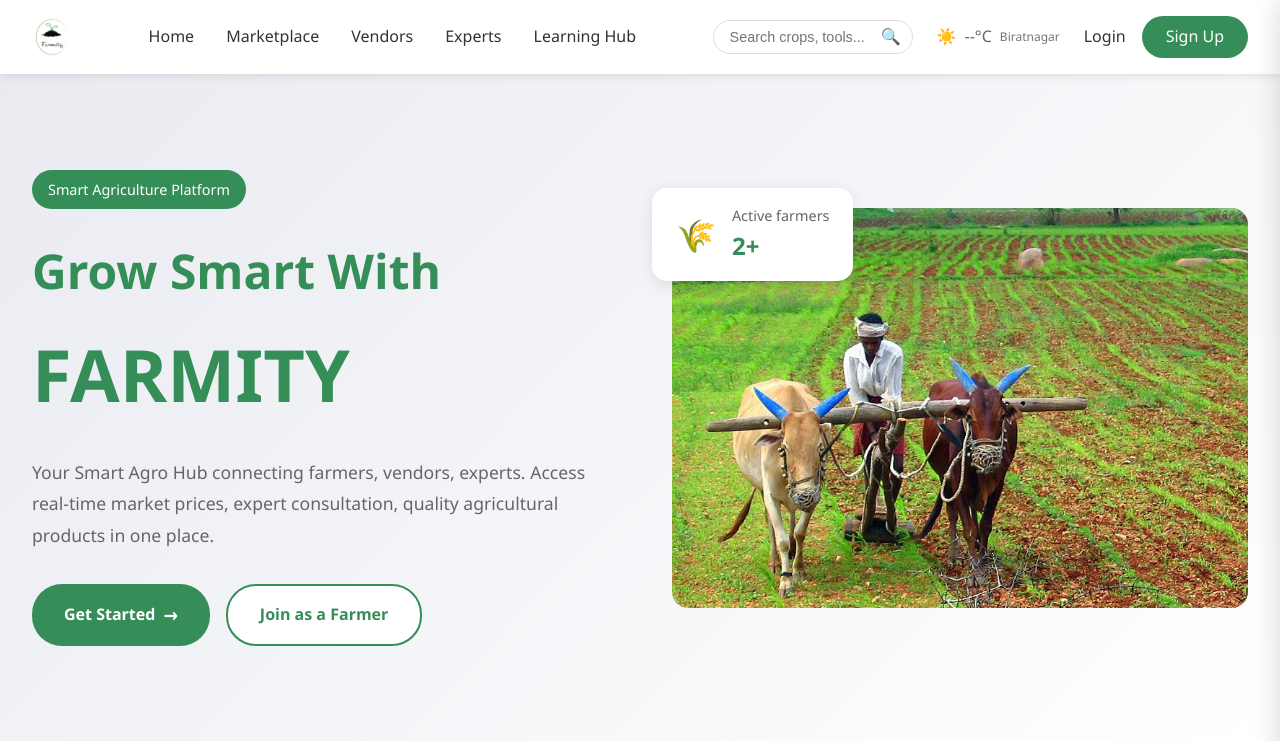
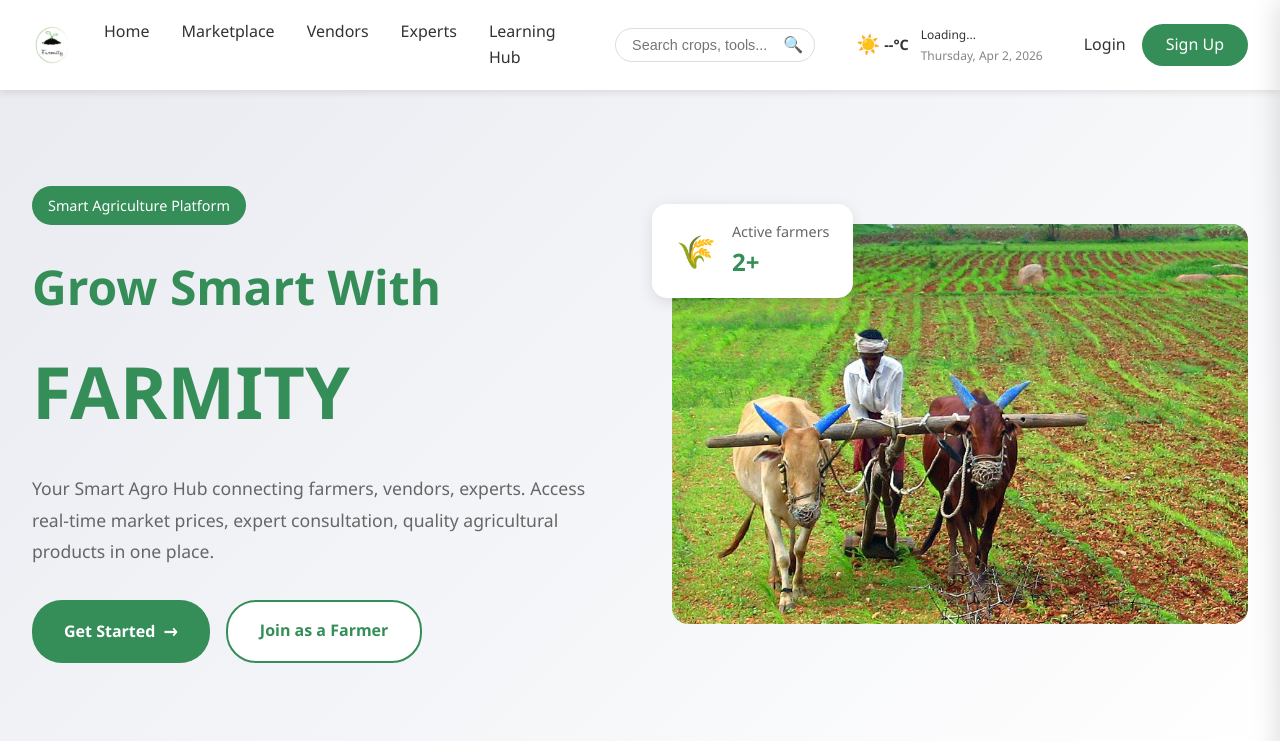
Before and after one commit to nabin134/Nabin-Regmi-Farmity, a Django app: page / in a window 1280 px wide. Shown: the top 741 px of the page. Run offline with Django 5.2, Linux system fonts and the light colour scheme; data comes from the database, SQL or seed files in the repository; both versions use the stored data as it was after the commit; data that the repository does not hold is empty.

Commit message:
adding the real time weather day and date

```diff
--- a/static/css/style.css
+++ b/static/css/style.css
@@ -252,8 +252,61 @@ body {
 .weather-info {
     display: flex;
     align-items: center;
-    gap: 0.5rem;
+    gap: 0.75rem;
+    padding: 0.5rem 1rem;
+    background: rgba(255, 255, 255, 0.1);
+    border-radius: 25px;
+    backdrop-filter: blur(10px);
+    border: 1px solid rgba(255, 255, 255, 0.2);
+    transition: all 0.3s ease;
+}
+
+.weather-info:hover {
+    background: rgba(255, 255, 255, 0.15);
+    transform: translateY(-1px);
+}
+
+.weather-main {
+    display: flex;
+    align-items: center;
+    gap: 0.25rem;
+}
+
+.weather-icon {
+    font-size: 1.2rem;
+    animation: float 3s ease-in-out infinite;
+}
+
+@keyframes float {
+    0%, 100% { transform: translateY(0px); }
+    50% { transform: translateY(-2px); }
+}
+
+#weatherTemp {
+    font-weight: 600;
+    font-size: 0.9rem;
+    color: var(--text-dark);
+}
+
+.weather-details {
+    display: flex;
+    flex-direction: column;
+    gap: 0.1rem;
+    font-size: 0.75rem;
     color: var(--text-gray);
+    min-width: 120px;
+}
+
+#weatherDesc {
+    text-transform: capitalize;
+    font-weight: 500;
+    color: var(--text-dark);
+}
+
+.current-date {
+    font-weight: 400;
+    opacity: 0.8;
+    white-space: nowrap;
 }
 
 .nav-link {
--- a/templates/landing.html
+++ b/templates/landing.html
@@ -32,9 +32,14 @@
                     <span class="search-icon">🔍</span>
                 </form>
                 <div class="weather-info" id="weatherInfo">
-                    <span class="weather-icon" id="weatherIcon">☀️</span>
-                    <span id="weatherTemp">--°C</span>
-                    <span id="weatherLocation" style="font-size:0.75rem;opacity:0.9;">Biratnagar</span>
+                    <div class="weather-main">
+                        <span class="weather-icon" id="weatherIcon">☀️</span>
+                        <span id="weatherTemp">--°C</span>
+                    </div>
+                    <div class="weather-details">
+                        <span id="weatherDesc">Loading...</span>
+                        <span id="currentDate" class="current-date">--</span>
+                    </div>
                 </div>
                 <!-- Auth buttons will be injected here by JS -->
                 <div id="authButtons" class="auth-buttons">
@@ -414,36 +419,146 @@
     <script src="/static/js/main.js"></script>
     <script>
     (function() {
-        // Real-time weather (Open-Meteo, no API key) – Kathmandu default
+        // Enhanced weather system with date and day display
         var weatherEl = document.getElementById('weatherTemp');
         var iconEl = document.getElementById('weatherIcon');
-        // Weather icon labels (ASCII-only to avoid JS parse/lint issues)
-        var codes = { 0:'SUN', 1:'PARTLY', 2:'CLOUD', 3:'OVERCAST', 45:'FOG', 48:'FOG', 51:'RAIN', 61:'RAIN', 80:'SHOWERS', 95:'STORM', 96:'STORM' };
+        var descEl = document.getElementById('weatherDesc');
+        var dateEl = document.getElementById('currentDate');
+
+        // Weather icon mapping with emojis
+        var weatherIcons = {
+            0: '☀️',   // Clear sky
+            1: '🌤️',   // Mainly clear
+            2: '⛅',   // Partly cloudy
+            3: '☁️',   // Overcast
+            45: '🌫️',  // Fog
+            48: '🌫️',  // Fog
+            51: '🌦️',  // Drizzle
+            53: '🌦️',  // Drizzle
+            55: '🌦️',  // Drizzle
+            56: '🌧️',  // Freezing drizzle
+            57: '🌧️',  // Freezing drizzle
+            61: '🌧️',  // Rain
+            63: '🌧️',  // Rain
+            65: '🌧️',  // Rain
+            66: '🌨️',  // Freezing rain
+            67: '🌨️',  // Freezing rain
+            71: '🌨️',  // Snow
+            73: '🌨️',  // Snow
+            75: '🌨️',  // Snow
+            77: '🌨️',  // Snow
+            80: '🌦️',  // Showers
+            81: '🌦️',  // Showers
+            82: '🌦️',  // Showers
+            85: '🌨️',  // Snow
+            86: '🌨️',  // Snow
+            95: '⛈️',  // Thunderstorm
+            96: '⛈️',  // Thunderstorm
+            99: '⛈️'    // Thunderstorm
+        };
+
+        // Weather descriptions
+        var weatherDescriptions = {
+            0: 'Clear sky',
+            1: 'Mainly clear',
+            2: 'Partly cloudy',
+            3: 'Overcast',
+            45: 'Fog',
+            48: 'Fog',
+            51: 'Light drizzle',
+            53: 'Drizzle',
+            55: 'Dense drizzle',
+            56: 'Light freezing drizzle',
+            57: 'Dense freezing drizzle',
+            61: 'Slight rain',
+            63: 'Moderate rain',
+            65: 'Heavy rain',
+            66: 'Light freezing rain',
+            67: 'Heavy freezing rain',
+            71: 'Slight snow',
+            73: 'Moderate snow',
+            75: 'Heavy snow',
+            77: 'Snow grains',
+            80: 'Slight rain showers',
+            81: 'Moderate rain showers',
+            82: 'Violent rain showers',
+            85: 'Slight snow showers',
+            86: 'Heavy snow showers',
+            95: 'Thunderstorm',
+            96: 'Thunderstorm with hail',
+            99: 'Thunderstorm with hail'
+        };
+
+        // Update current date and day
+        function updateDateTime() {
+            var now = new Date();
+            var days = ['Sunday', 'Monday', 'Tuesday', 'Wednesday', 'Thursday', 'Friday', 'Saturday'];
+            var months = ['Jan', 'Feb', 'Mar', 'Apr', 'May', 'Jun', 'Jul', 'Aug', 'Sep', 'Oct', 'Nov', 'Dec'];
+
+            var dayName = days[now.getDay()];
+            var monthName = months[now.getMonth()];
+            var date = now.getDate();
+            var year = now.getFullYear();
+
+            var dateString = dayName + ', ' + monthName + ' ' + date + ', ' + year;
+            if (dateEl) dateEl.textContent = dateString;
+        }
+
         function showWeather(temp, code) {
-            if (weatherEl) weatherEl.textContent = (temp != null ? Math.round(temp) : '--') + ' C';
-            if (iconEl) iconEl.textContent = codes[code] || 'TEMP';
+            if (weatherEl) weatherEl.textContent = (temp != null ? Math.round(temp) : '--') + '°C';
+            if (iconEl) iconEl.textContent = weatherIcons[code] || '🌡️';
+            if (descEl) descEl.textContent = weatherDescriptions[code] || 'Unknown';
         }
+
         function fetchWeather() {
+            // Default to Kathmandu coordinates
             var lat = 27.7172, lon = 85.3240;
+
             if (navigator.geolocation) {
                 navigator.geolocation.getCurrentPosition(
-                    function(p) { lat = p.coords.latitude; lon = p.coords.longitude; request(); },
-                    function() { request(); },
+                    function(position) {
+                        lat = position.coords.latitude;
+                        lon = position.coords.longitude;
+                        request();
+                    },
+                    function() {
+                        console.log('Using default location (Kathmandu)');
+                        request();
+                    },
                     { timeout: 5000 }
                 );
-            } else { request(); }
+            } else {
+                request();
+            }
+
             function request() {
                 fetch('https://api.open-meteo.com/v1/forecast?latitude=' + lat + '&longitude=' + lon + '&current=temperature_2m,weather_code')
-                    .then(function(r) { return r.json(); })
-                    .then(function(d) {
-                        if (d && d.current) {
-                            showWeather(d.current.temperature_2m, d.current.weather_code);
+                    .then(function(response) {
+                        if (!response.ok) throw new Error('Weather API error');
+                        return response.json();
+                    })
+                    .then(function(data) {
+                        if (data && data.current) {
+                            showWeather(data.current.temperature_2m, data.current.weather_code);
+                            console.log('Weather updated successfully:', data.current);
                         }
                     })
-                    .catch(function() { showWeather(null, 0); });
+                    .catch(function(error) {
+                        console.error('Weather fetch error:', error);
+                        showWeather(null, 0); // Show default values
+                    });
             }
         }
+
+        // Initialize
+        updateDateTime();
         fetchWeather();
+
+        // Update date every minute
+        setInterval(updateDateTime, 60000);
+
+        // Update weather every 10 minutes
+        setInterval(fetchWeather, 600000);
 
         // Search: filter cards by query
         var form = document.getElementById('landingSearchForm');
```
Also changed, not shown: db.sqlite3.
